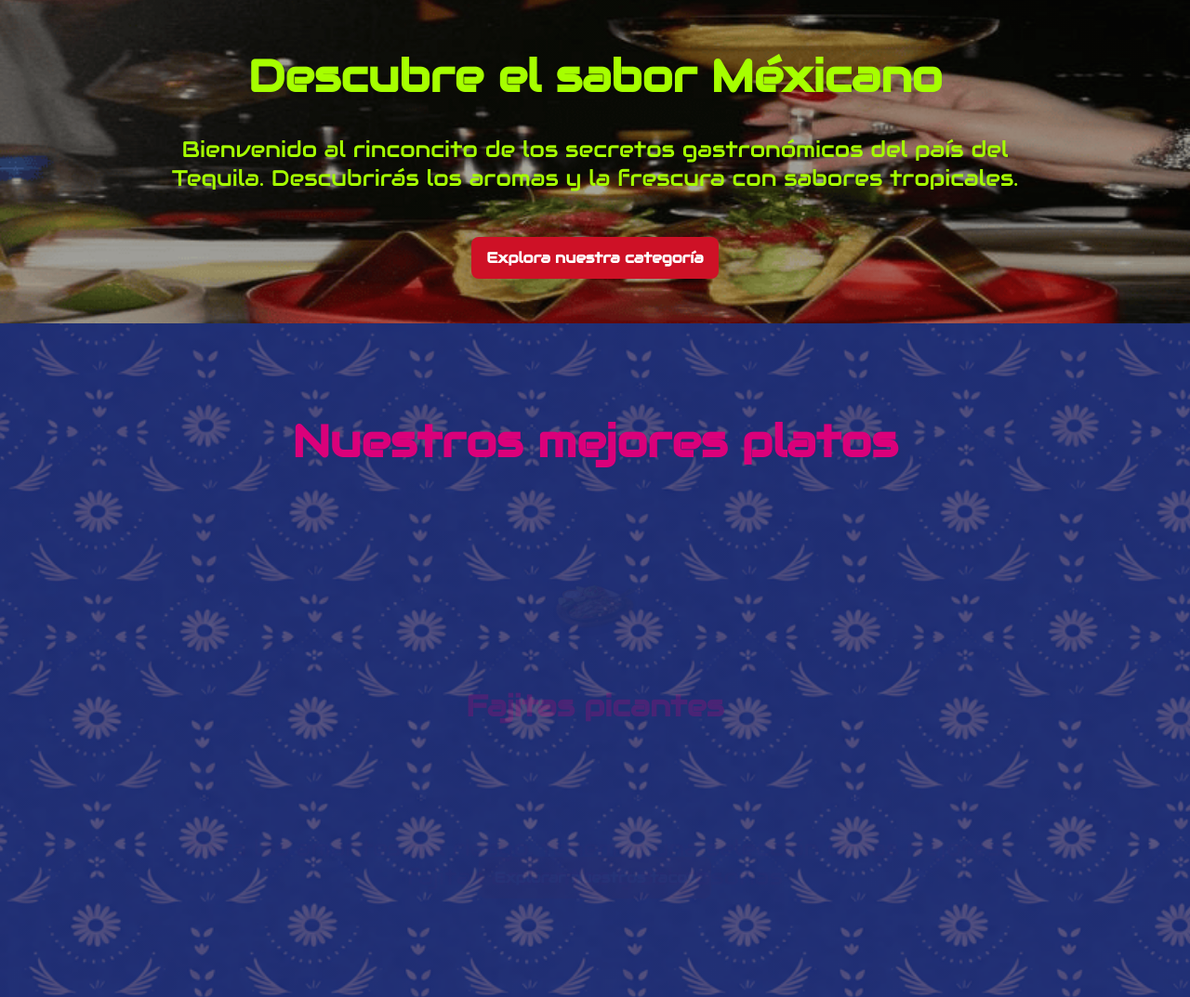
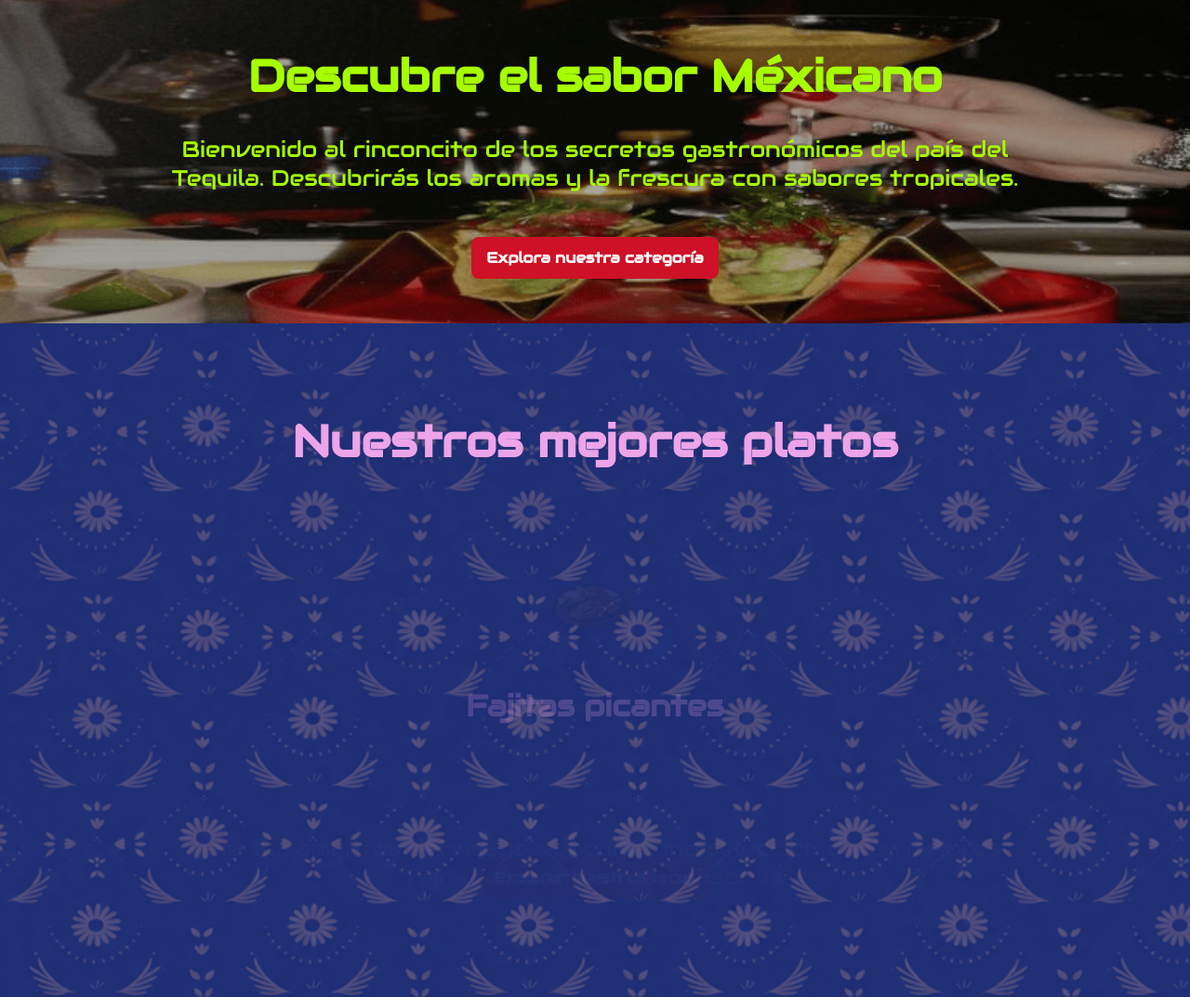
Before and after one commit to AlexKS94/EinesHTMLiCSS, a website built with Parcel: page src/index.html in a window 1280 px wide. Shown: the part 165-1238 px from the top of the page at 93% size. Built offline with nearby package versions, Linux system fonts and the light colour scheme.

Commit message:
Cambio en el archivo SCSS

```diff
--- a/src/scss/styles.scss
+++ b/src/scss/styles.scss
@@ -1,7 +1,7 @@
 @import url('https://fonts.googleapis.com/css2?family=Audiowide&family=Bungee&family=Merienda:wght@300..900&family=Open+Sans:ital,wght@0,300..800;1,300..800&display=swap');
 /*variables SCSS*/
 $color-red: #ce1126;
-$color-pink: #da007a;
+$color-pink: #eda4e8;
 $color-blue: #a4cef5;
 $color-lime: #a6ff00;
 $color-black: #000000;
```
